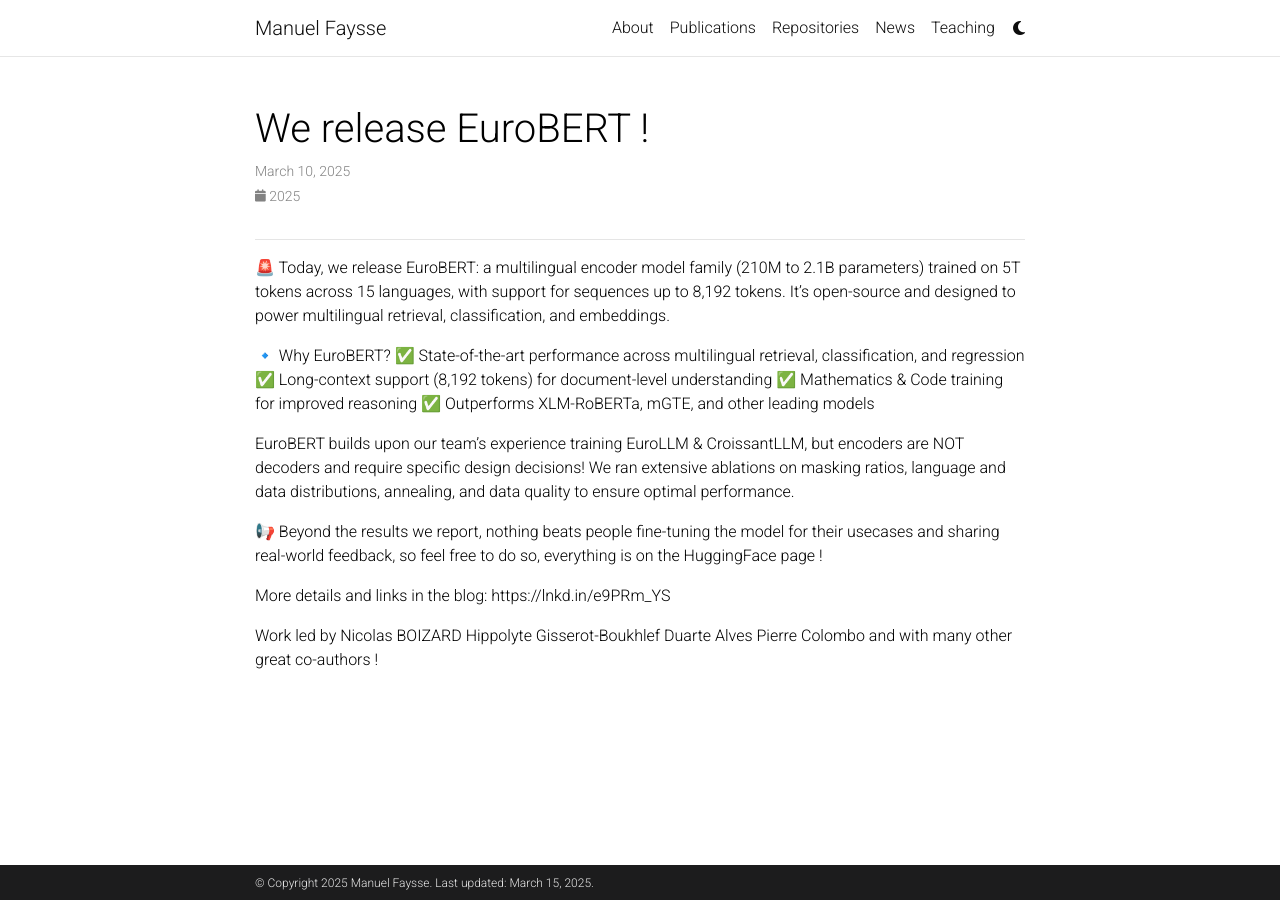
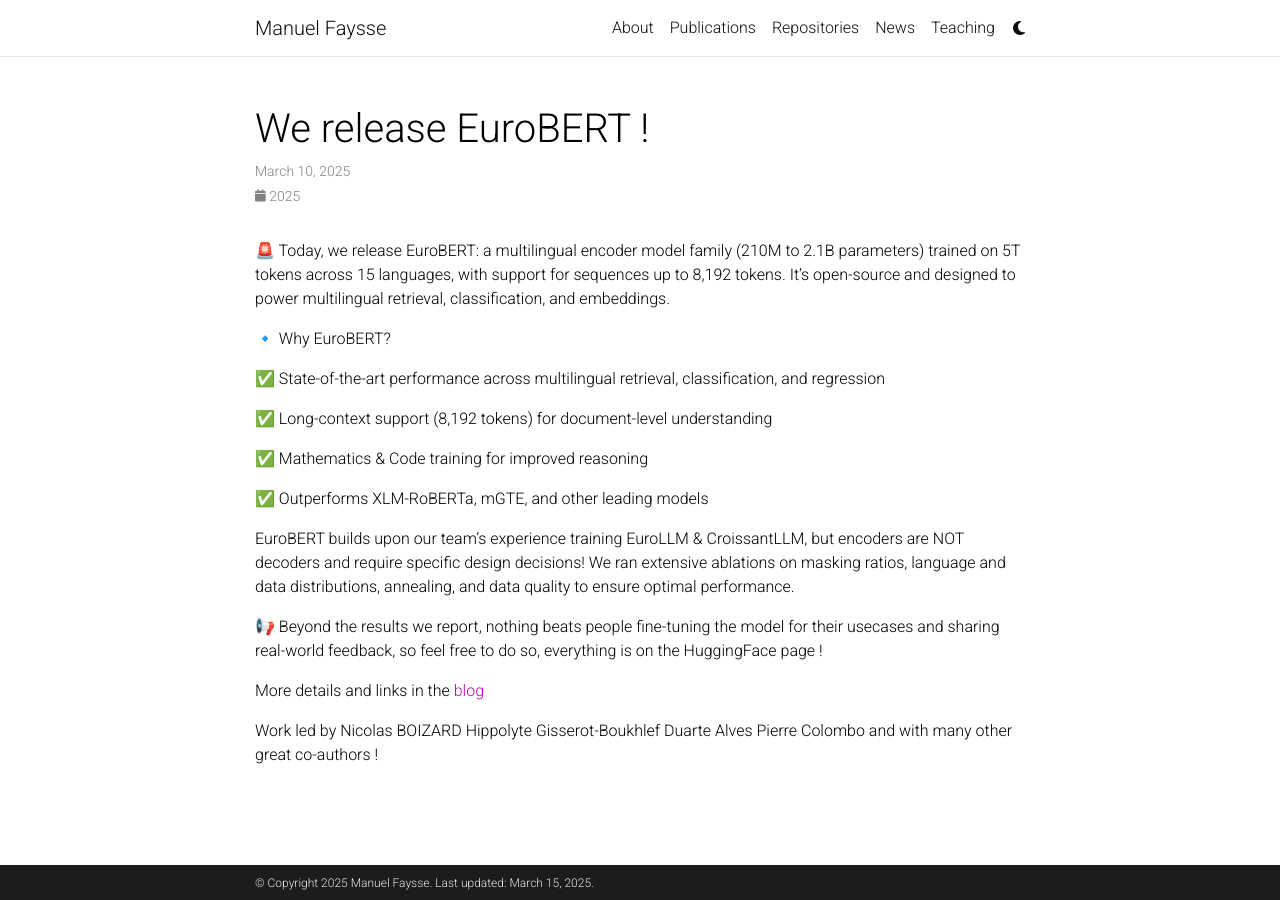
Before and after one commit to ManuelFay/ManuelFay.github.io, a Jekyll site: the page built from _news/release_eurobert.md, in a window 1280 px wide. Built offline with Jekyll 4.4.1, drawn with Linux system fonts in a browser that asks for light colours; comment, search, counter and statistics services are not loaded; a style sheet for code colours, icons or effects is not loaded.

Commit message:
fix formatting

```diff
--- a/_news/release_eurobert.md
+++ b/_news/release_eurobert.md
@@ -6,20 +6,25 @@
 related_posts: false
 ---
 
-***
 
 🚨 Today, we release EuroBERT: a multilingual encoder model family (210M to 2.1B parameters) trained on 5T tokens across 15 languages, with support for sequences up to 8,192 tokens. It’s open-source and designed to power multilingual retrieval, classification, and embeddings.
 
+
 🔹 Why EuroBERT?
+
 ✅ State-of-the-art performance across multilingual retrieval, classification, and regression
+
 ✅ Long-context support (8,192 tokens) for document-level understanding
+
 ✅ Mathematics & Code training for improved reasoning
+
 ✅ Outperforms XLM-RoBERTa, mGTE, and other leading models
+
 
 EuroBERT builds upon our team’s experience training EuroLLM & CroissantLLM, but encoders are NOT decoders and require specific design decisions! We ran extensive ablations on masking ratios, language and data distributions, annealing, and data quality to ensure optimal performance.
 
 📢 Beyond the results we report, nothing beats people fine-tuning the model for their usecases and sharing real-world feedback, so feel free to do so, everything is on the HuggingFace page !
 
-More details and links in the blog: https://lnkd.in/e9PRm_YS
+More details and links in the [blog](https://lnkd.in/e9PRm_YS)
 
 Work led by Nicolas BOIZARD Hippolyte Gisserot-Boukhlef Duarte Alves Pierre Colombo and with many other great co-authors !
```
